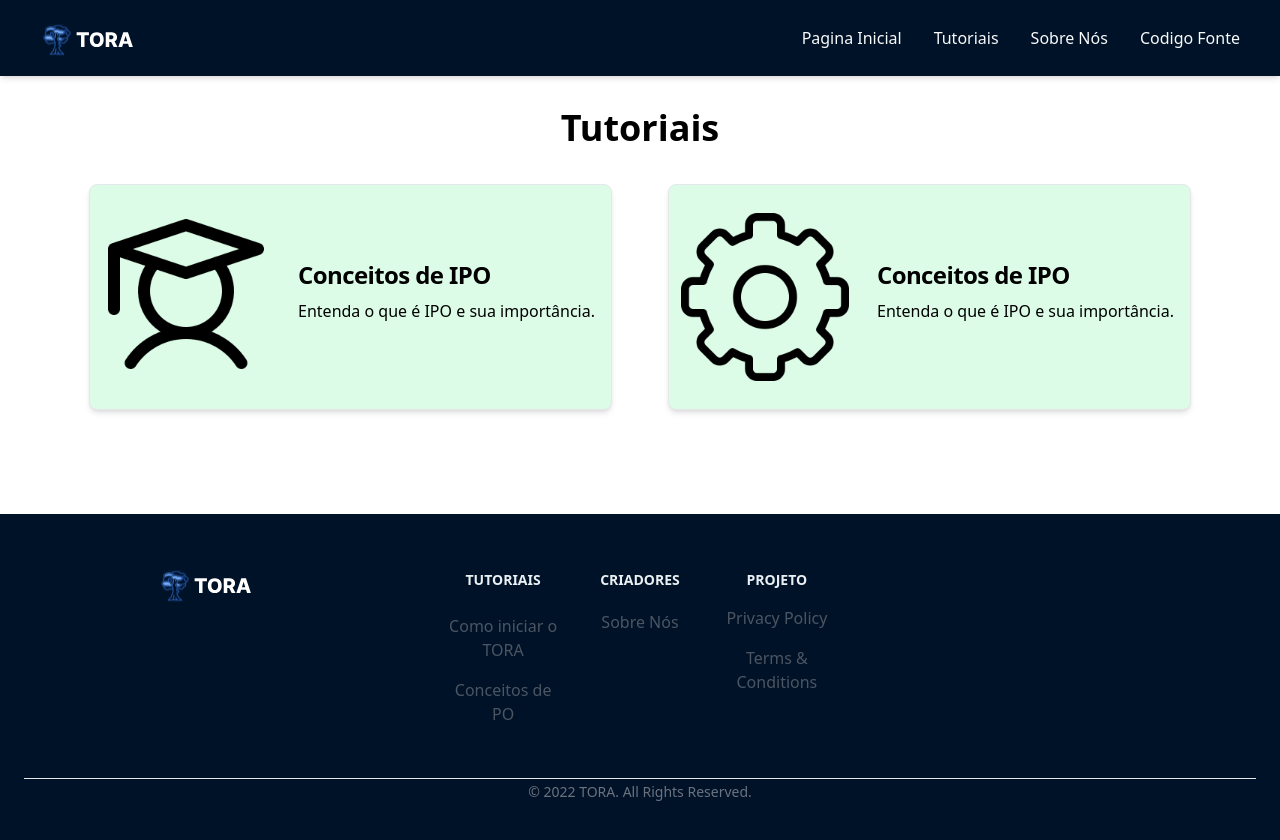
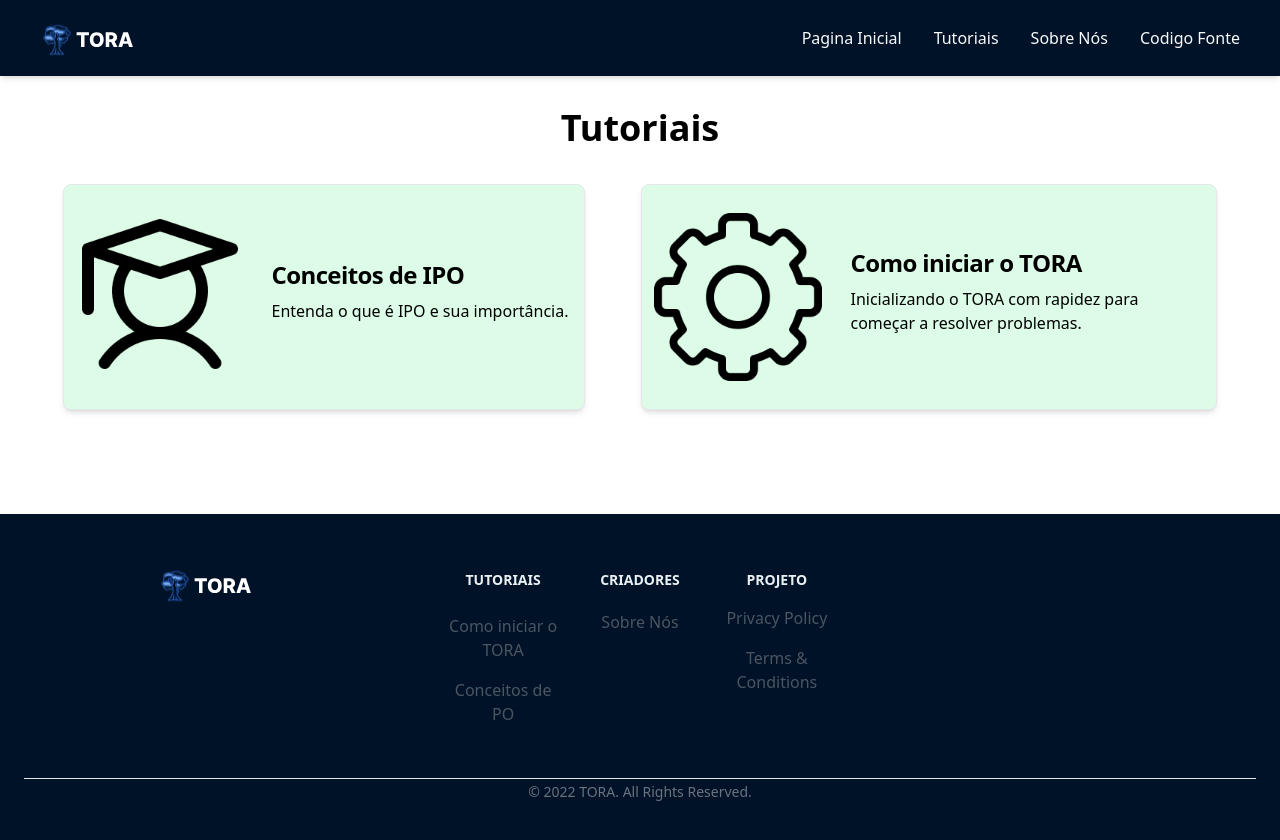
Before and after one commit to YtaloSauham/tora-projeto, a Next.js app: page /Tutoriais in a window 1280 px wide. Shown: the top 840 px of the page. Built offline with nearby package versions, Linux system fonts and the light colour scheme.

Commit message:
Alteração do componente Link por Ancora

```diff
--- a/src/components/Cards.tsx
+++ b/src/components/Cards.tsx
@@ -20,8 +20,8 @@ export default function Cards(){
 <a href="#" className="flex flex-col items-center bg-white border rounded-lg py-4 shadow-md md:flex-row md:max-w-xl hover:bg-gray-300 bg-green-100" >
     <img className="object-cover w-full rounded-t-lg h-96 md:h-auto md:w-48 md:rounded-none md:rounded-l-lg" src="../../img/engrenagem.png" alt="" />
     <div className="flex flex-col justify-between p-4 leading-normal">
-        <h5 className="mb-2 text-2xl font-bold tracking-tight text-black">Conceitos de IPO</h5>
-        <p className="mb-3 font-normal text-black">Entenda o que é IPO e sua importância.</p>
+        <h5 className="mb-2 text-2xl font-bold tracking-tight text-black">Como iniciar o TORA</h5>
+        <p className="mb-3 font-normal text-black">Inicializando o TORA com rapidez para começar a resolver problemas.</p>
 
     </div>
 </a>
--- a/src/components/NavBar.tsx
+++ b/src/components/NavBar.tsx
@@ -13,7 +13,7 @@ export default function NavBar() {
     let links:Array<links> =[
         {name:"Pagina Inicial", link:"/"},
         {name:"Tutoriais", link:"/Tutoriais"},
-        {name:"Sobre Nós", link:"/sobre"},
+        {name:"Sobre Nós", link:"/Sobre"},
         {name:"Codigo Fonte", link:"https://github.com/YtaloSauham/tora-projeto"}
     ]
 
@@ -45,8 +45,8 @@ export default function NavBar() {
                         return(
                         <li key={index} className="text-white-400 md:ml-8 md:my-0 my-7 hover:text-blue-500">
 
-                           <Link legacyBehavior href={link.link}>
-                            <a title={link.name}>{link.name}</a></Link>
+
+                            <a href={link.link} title={link.name}>{link.name}</a>
                         </li>
                         )
 
```
